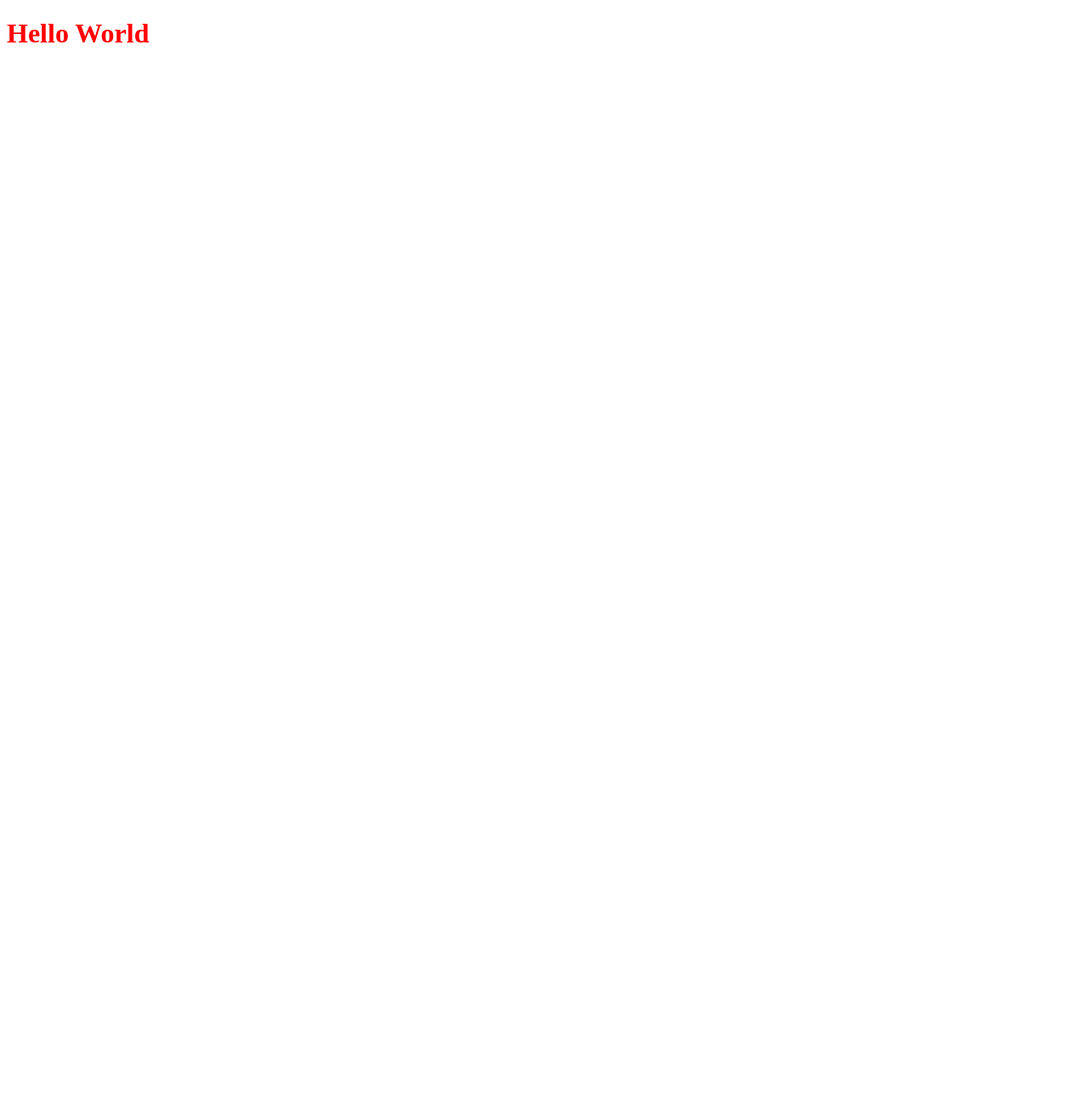
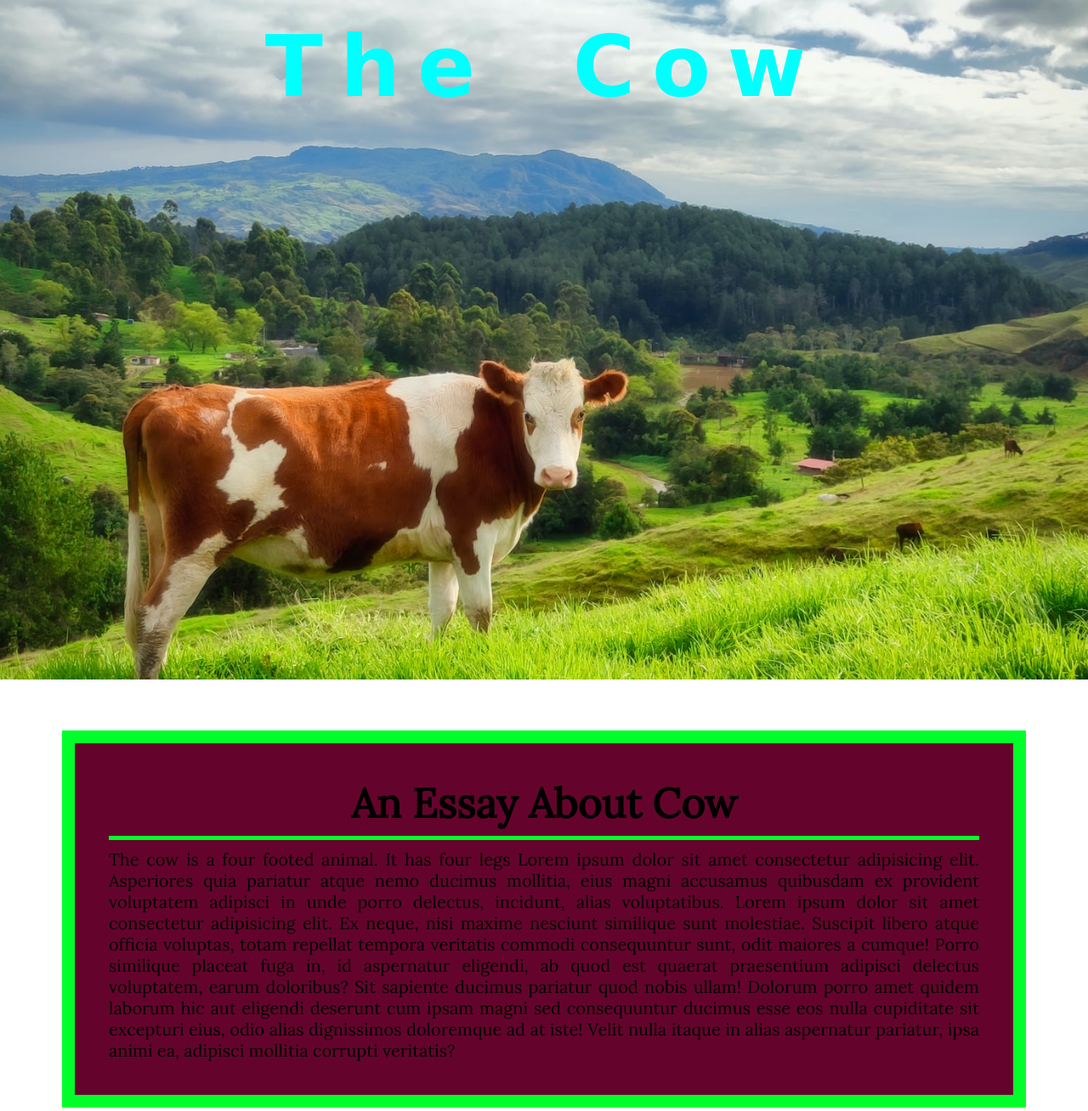
Before and after one commit to alhyderroman/CONCEPTUAL-HTML-CSS, a plain HTML site: page index.html in a window 1280 px wide. Shown: the whole page at 85% size. Before the commit the page ends 800 px from the top, so only its background shows below. Drawn offline with Linux system fonts and the light colour scheme.

Commit message:
eassy completed

```diff
--- a/index.html
+++ b/index.html
@@ -4,9 +4,19 @@
     <meta charset="UTF-8">
     <meta name="viewport" content="width=device-width, initial-scale=1.0">
     <title>Our Conceptual Page</title>
-    <link rel="stylesheet" href="style.css">
+    <link rel="shortcut icon" type="image/x-icon" href="../HTML-CSS-SESSION/images/download.png">
+    <link rel="stylesheet" href="styles/style.css">
+
+
 </head>
 <body>
-    <h1>Hello World</h1>
+    <div class="hero">
+        <h1> The Cow</h1>
+    </div>
+    <div class="article">
+        <h2> An Essay About Cow</h2>
+        <p>The cow is a four footed animal. It has four legs Lorem ipsum dolor sit amet consectetur adipisicing elit. Asperiores quia pariatur atque nemo ducimus mollitia, eius magni accusamus quibusdam ex provident voluptatem adipisci in unde porro delectus, incidunt, alias voluptatibus. Lorem ipsum dolor sit amet consectetur adipisicing elit. Ex neque, nisi maxime nesciunt similique sunt molestiae. Suscipit libero atque officia voluptas, totam repellat tempora veritatis commodi consequuntur sunt, odit maiores a cumque! Porro similique placeat fuga in, id aspernatur eligendi, ab quod est quaerat praesentium adipisci delectus voluptatem, earum doloribus? Sit sapiente ducimus pariatur quod nobis ullam! Dolorum porro amet quidem laborum hic aut eligendi deserunt cum ipsam magni sed consequuntur ducimus esse eos nulla cupiditate sit excepturi eius, odio alias dignissimos doloremque ad at iste! Velit nulla itaque in alias aspernatur pariatur, ipsa animi ea, adipisci mollitia corrupti veritatis?</p>
+    </div>
+
 </body>
 </html>
--- a/style.css
+++ /dev/null
@@ -1,3 +0,0 @@
-h1{
-    color:red;
-}
--- /dev/null
+++ b/styles/style.css
@@ -0,0 +1,51 @@
+
+
+  @import url('https://fonts.googleapis.com/css2?family=Lora&display=swap');
+*{
+    margin:0; padding:0;
+    font-family: 'Lora', serif;
+}
+.hero{
+    background-image: url('../images/cow.jpg');
+    height:100vh;
+    background-position: center;
+    background-size: cover;
+
+}
+.hero h1{
+    color:aqua;
+    font-size: 100px;
+    text-align: center;
+    font-weight: 900;
+    padding-top: 20px;
+    font-family:'Lucida Sans', 'Lucida Sans Regular', 'Lucida Grande', 'Lucida Sans Unicode', Geneva, Verdana, sans-serif;
+    word-spacing: 40px;
+    letter-spacing: 20px;
+
+}
+.article, #CowType{
+    width:80%;
+    margin: 60px auto;
+    text-align: justify;
+    border-width: 15px;
+    border-color: rgb(0, 255, 42);
+    border-style: solid;
+    background-color: rgb(100, 4, 44);
+    padding: 40px;
+}
+.article h2{
+  text-align: center;
+  font-size: 48px;
+  border-width:5px;
+  border-color: rgb(0, 255, 42);
+  border-style: solid;
+  border-top: 0px;
+  border-left: 0px;
+  border-right: 0px;
+  padding-bottom: 8px;
+
+}
+.article p{
+    padding-top: 10px;
+    font-size: 20px;
+}
```
Also changed, not shown: images/Nurani.jpg (added), images/cow.jpg (added), images/download.png (added), images/test.jpg (added).
